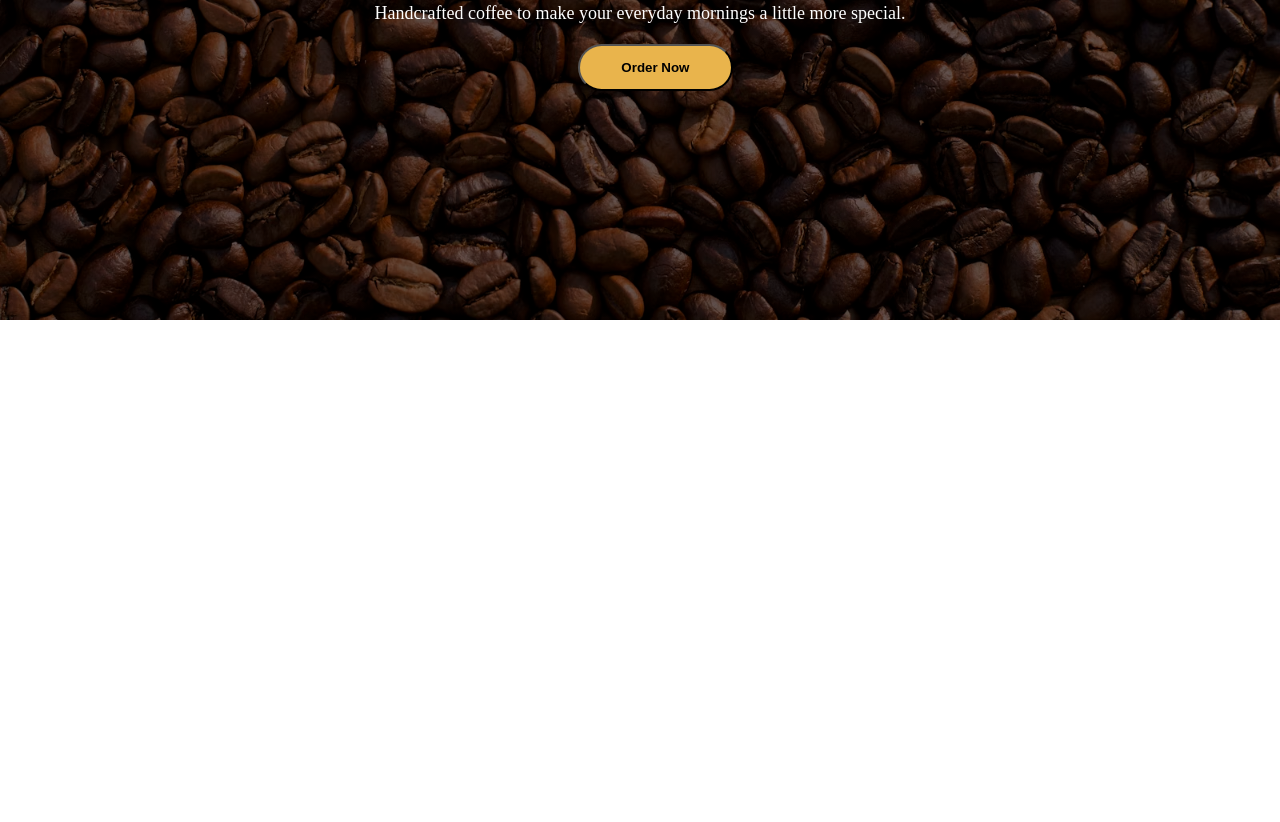
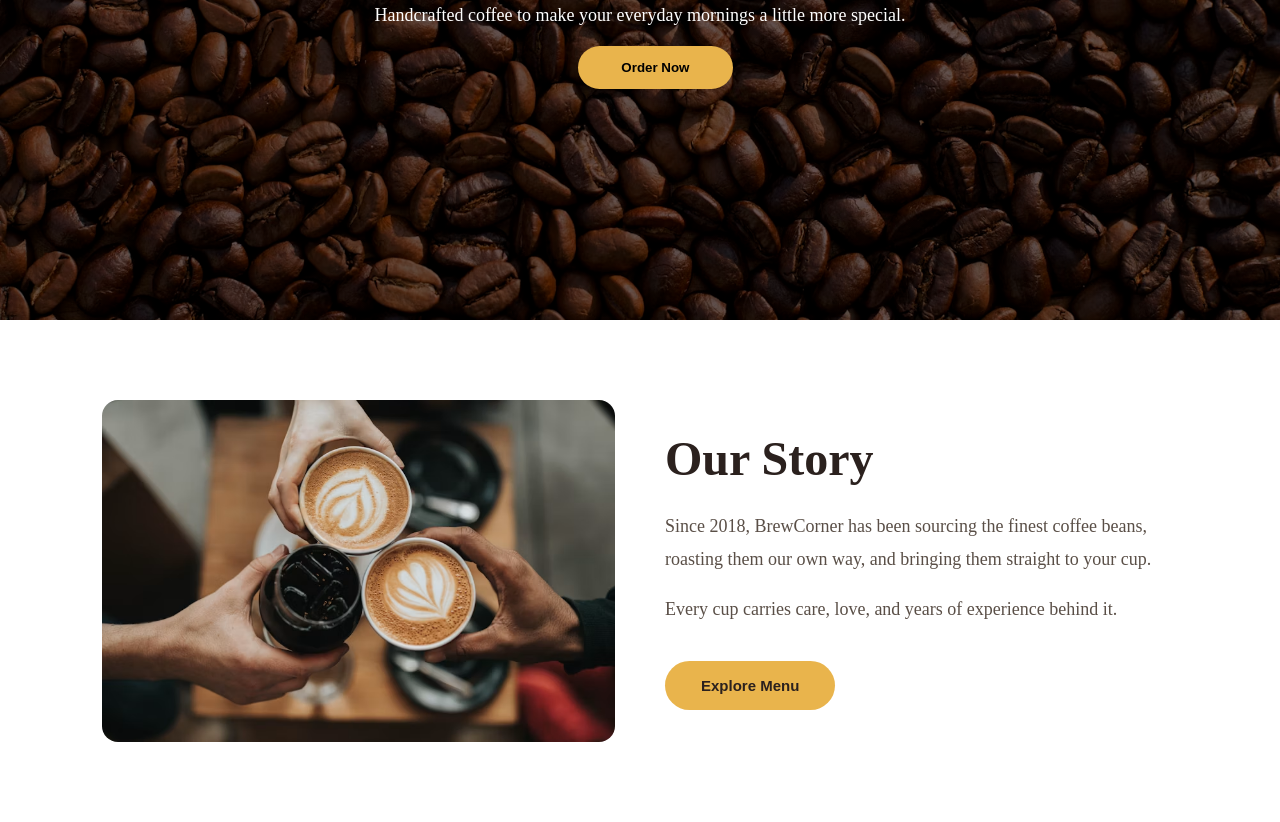
Before and after one commit to azadul-islam-git/coffee-corner, a plain HTML site: page index.html in a window 1280 px wide. Shown: the part 479-1301 px from the top of the page. Before the commit the page ends 800 px from the top, so only its background shows below. Drawn offline with Linux system fonts and the light colour scheme.

Commit message:
story section added

```diff
--- a/index.html
+++ b/index.html
@@ -39,6 +39,24 @@
             <button>Order Now</button>
         </div>
     </header>
+
+    <main>
+        <!-- story -->
+        <section class="our-story">
+            <!-- left -->
+            <div>
+                <img src="./image/our-story.avif" alt="">
+            </div>
+            <!-- right -->
+            <div class="story-right">
+                <h2>Our Story</h2>
+                <p>Since 2018, BrewCorner has been sourcing the finest coffee beans, roasting them
+                    our own way, and bringing them straight to your cup.</p>
+                <p>Every cup carries care, love, and years of experience behind it.</p>
+                <button>Explore Menu</button>
+            </div>
+        </section>
+    </main>
 </body>
 
 </html>
--- a/style.css
+++ b/style.css
@@ -1,6 +1,10 @@
 *{
     margin: 0;
     padding: 0;
+}
+
+section{
+    padding: 80px 8%;
 }
 
 nav{
@@ -43,9 +47,11 @@ header{
     margin-left: 40%;
     width: 25%;
     background-color: #E9B44C;
-    padding: 14px 34px;
+    padding: 14px 0;
     border-radius: 30px;
     font-weight: 800;
+    border: none;
+    cursor: pointer;
 }
 .header-para-one{
     color: #E9B44C;
@@ -58,3 +64,51 @@ header{
     font-weight: bold;
     font-size: 52px;
 }
+
+/* story */
+.our-story {
+    display: grid;
+    grid-template-columns: repeat(2, 1fr);
+    align-items: center;
+    gap: 50px;
+}
+
+.our-story img {
+    width: 100%;
+    display: block;
+    border-radius: 16px;
+}
+
+.story-right {
+    display: flex;
+    flex-direction: column;
+    justify-content: center;
+    align-items: flex-start;
+}
+
+.story-right h2 {
+    font-size: 48px;
+    font-weight: 700;
+    color: #2B211E;
+    margin-bottom: 24px;
+}
+
+.story-right p {
+    font-size: 18px;
+    line-height: 1.8;
+    color: #5A4F47;
+    margin-bottom: 18px;
+    max-width: 500px;
+}
+
+.story-right button {
+    margin-top: 18px;
+    padding: 16px 36px;
+    background: #E9B44C;
+    color: #2B211E;
+    font-size: 15px;
+    font-weight: 800;
+    border: none;
+    border-radius: 50px;
+    cursor: pointer;
+}
```
